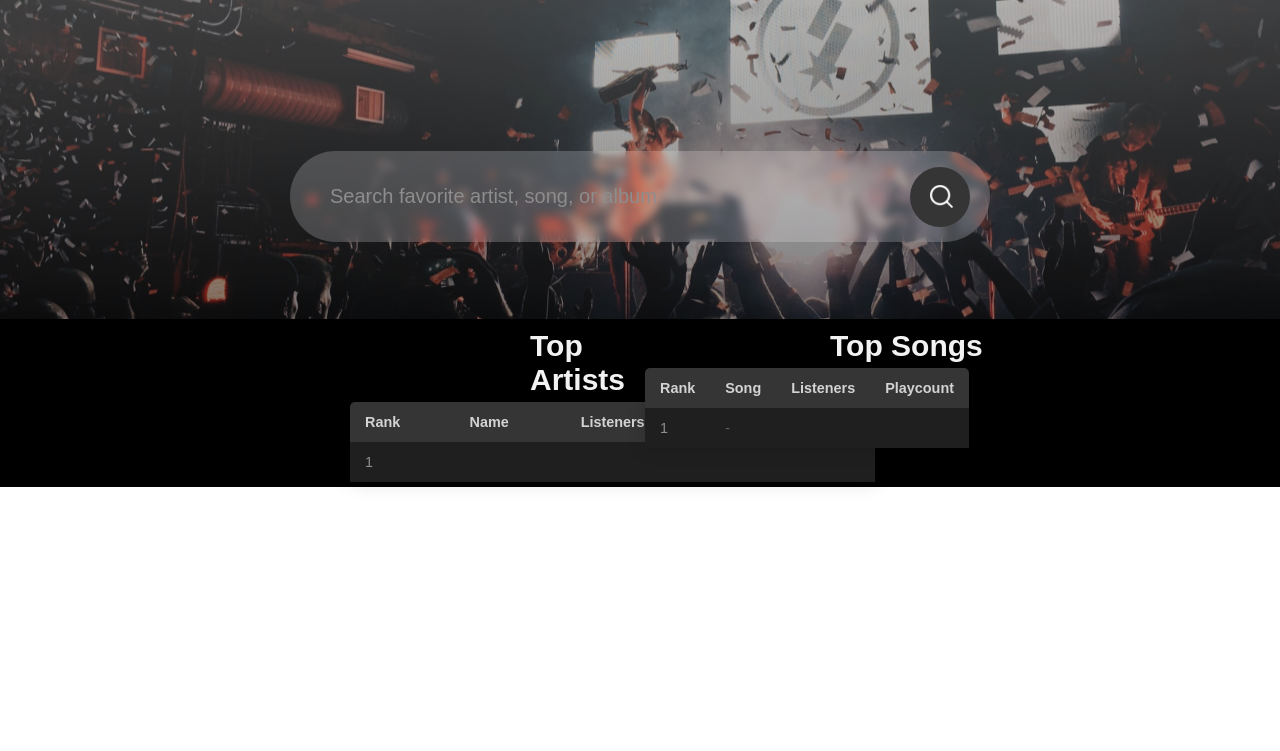
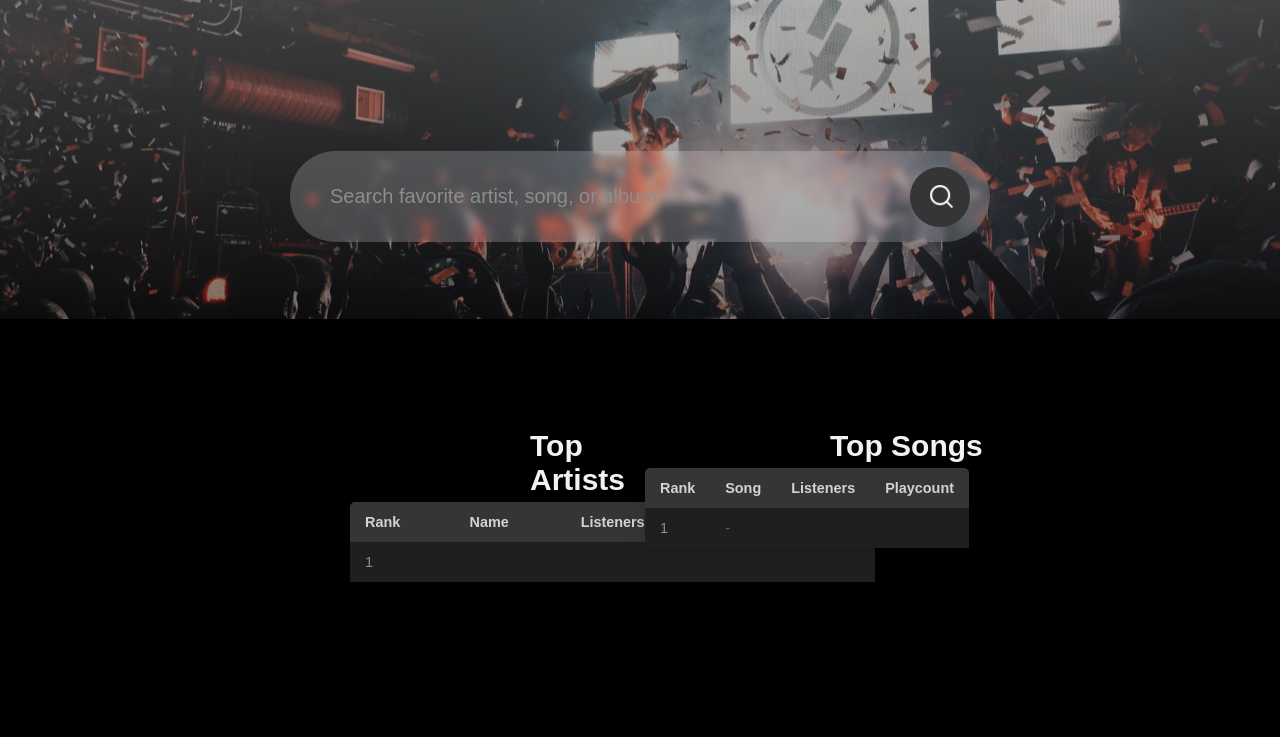
Before and after one commit to jamesreick/CIproject, a PHP site: page /njtest/page.php in a window 1280 px wide. Shown: the part 49-800 px from the top of the page. Run offline with PHP 8.4, Linux system fonts and the light colour scheme; tables that the repository leaves empty or names only in its code hold one stand-in row (values such as "Sample post"); data that the repository does not hold is empty.

Commit message:
New layout

```diff
--- a/css/styles.css
+++ b/css/styles.css
@@ -118,6 +118,7 @@
 .bottomLayout{
         background-image: linear-gradient(rgb(0, 0, 0),
         rgb(0, 0, 0));
+        padding-bottom: 150px;
 }
 
 
@@ -154,6 +155,7 @@
 
 h1{
     font-size: 30px;
+    margin-top: 100px;
     margin-left: 525px;
     clear: both;
     color: #f2f2f2;
@@ -197,6 +199,7 @@ h1{
 
 h2{
     font-size: 30px;
+    margin-top: 100px;
     margin-left: 180px;
     clear: both;
     color: #f2f2f2;
```
